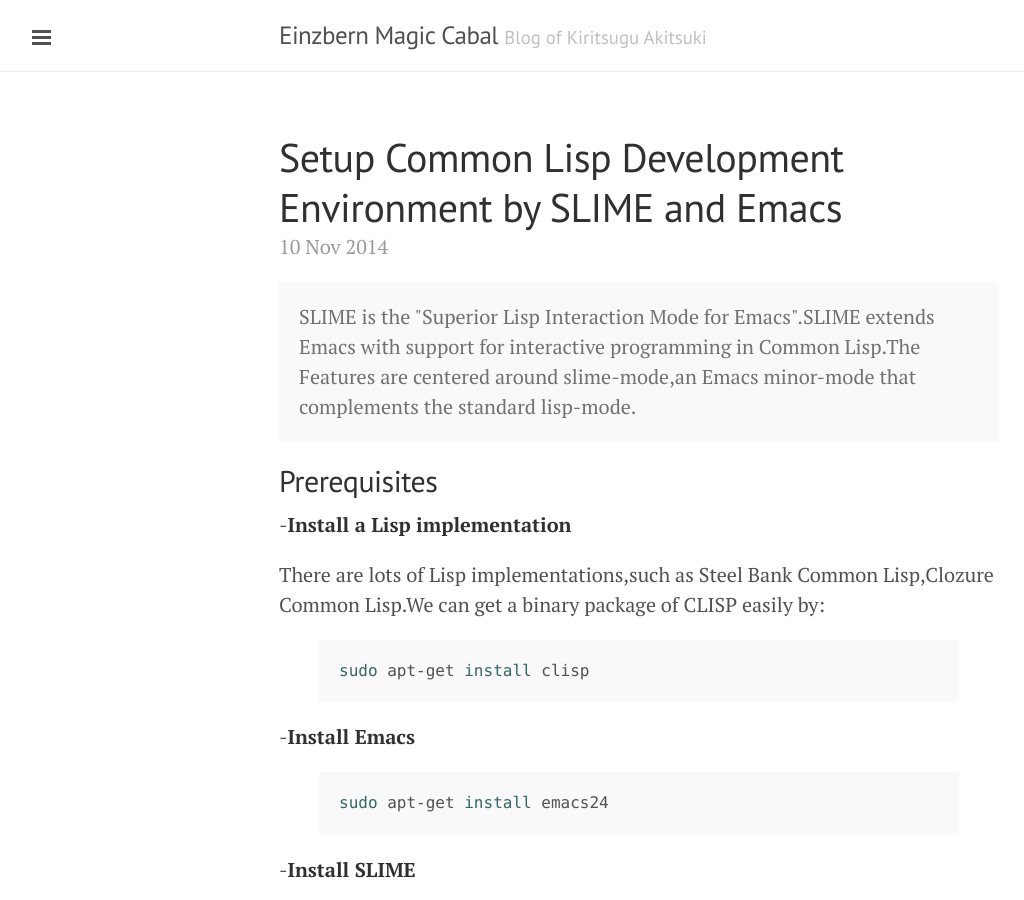
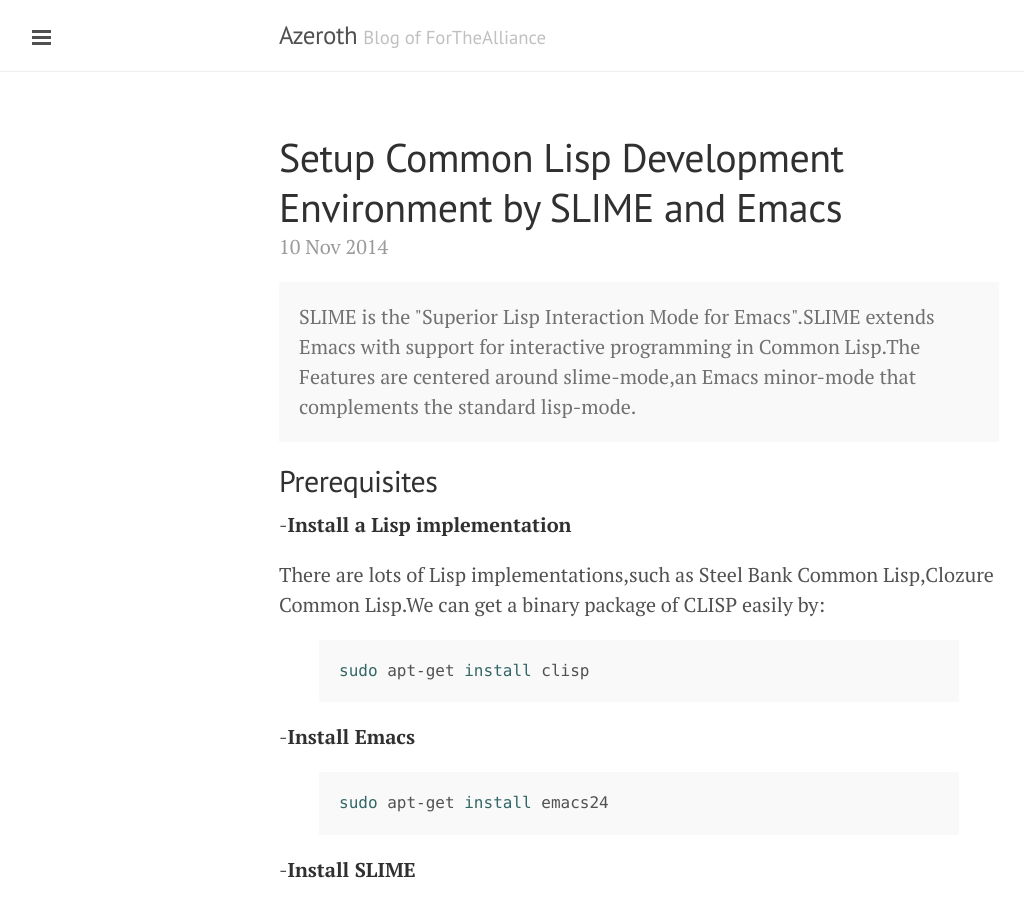
Before and after one commit to ForTheAlliance/forthealliance.github.io, a Jekyll site: the page built from index.html, in a window 1280 px wide and 900 px high. Shown: the whole window, without its empty margins (1-1025 px from the left). Built offline with Jekyll 4.4.1, drawn with Linux system fonts in a browser that asks for light colours; Markdown is read by kramdown in place of the engine named in the settings; the list of posts is cut into pages by our own code.

Commit message:
Update _config.yml

```diff
--- a/_config.yml
+++ b/_config.yml
@@ -9,18 +9,18 @@ permalink:           pretty
 relative_permalinks: true
 
 # Setup
-title:               Einzbern Magic Cabal
-tagline:             'Blog of Kiritsugu Akitsuki'
-description:         'Kiritsugu Akitsuki,a freelancer graduated from Chongqing University,Lisp Develpor.Name in Chinese is Meijie Shen.'
-url:                 http://akitsukikiritsugu.github.io
+title:               Azeroth
+tagline:             'Blog of ForTheAlliance'
+description:         'a boubi graduated from Chongqing University,iOs Develpor.Name in Chinese is Qin Lize.'
+url:                 http://ForTheAlliance.github.io
 baseurl:             /
 paginate:            5
 
 # About/contact
 author:
-  name:              Kiritsugu Akitsuki
-  url:               http://akitsukikiritsugu.github.io
-  email:             240799357@qq.com
+  name:              ForTheAlliance
+  url:               http://ForTheAlliance.github.io
+  email:             331401931@qq.com
 
 # Custom vars
 version:             1.0.0
```
